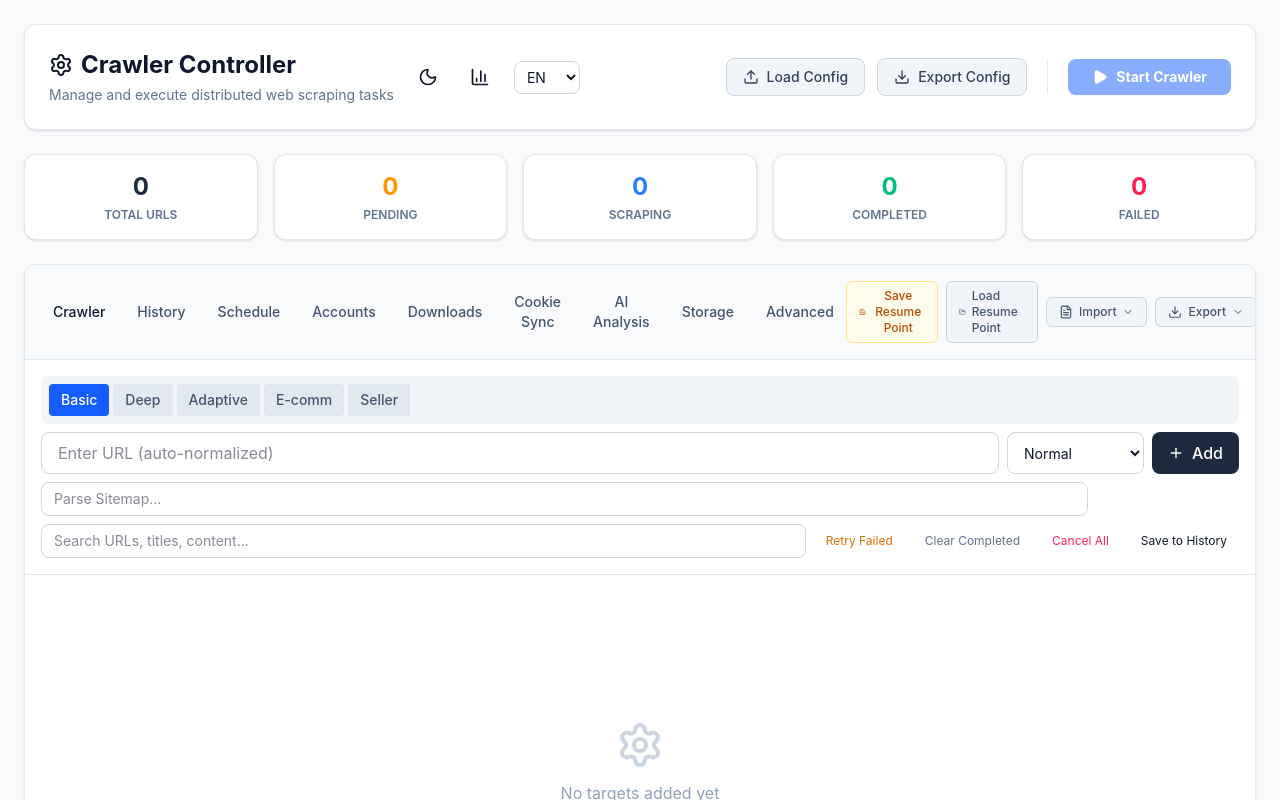
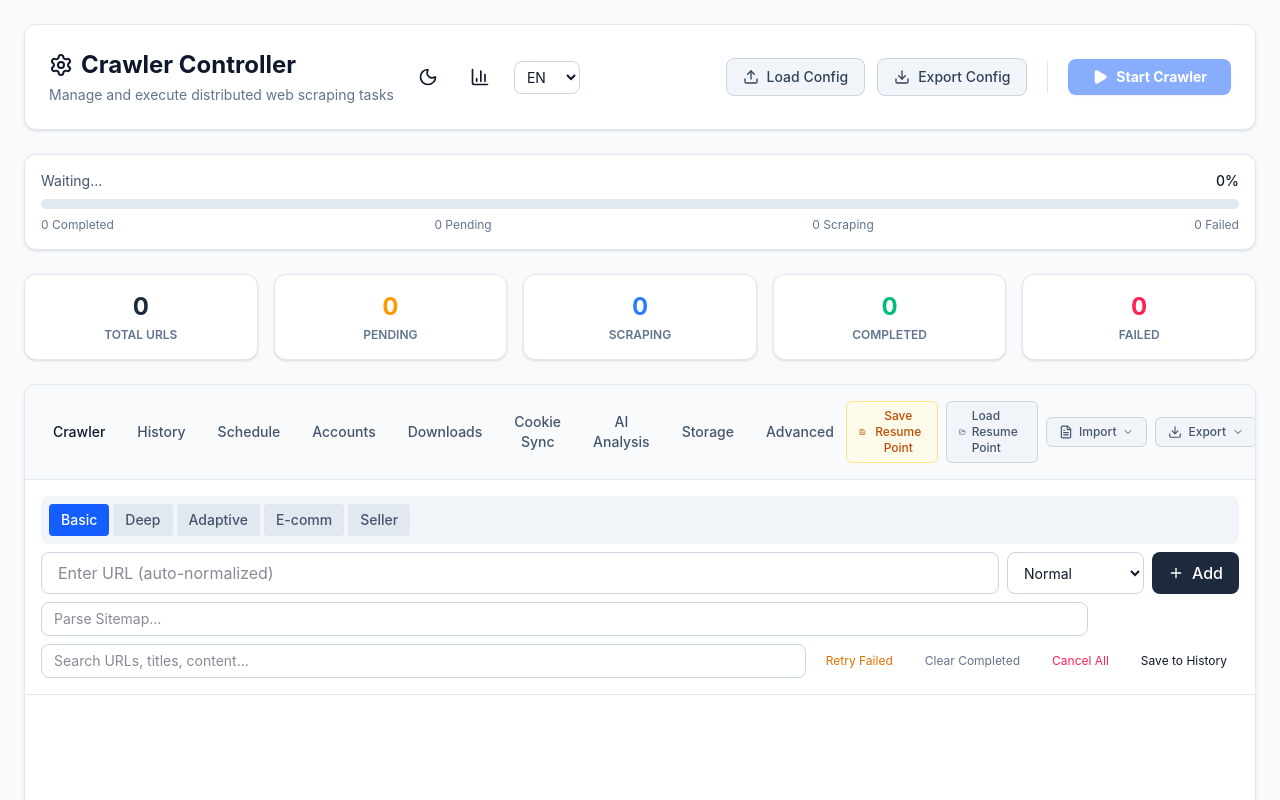
Before and after one commit to memory125/Web-Scraping-System, a React (Vite) app: page / in a window 1280 px wide. Shown: the top 800 px of the page. Built offline with nearby package versions, Linux system fonts and the light colour scheme.

Commit message:
feat: 优化进度条显示
- 进度条默认显示在页面上
- 添加实时爬取URL显示
- 爬取时进度条带动画效果
- 区分显示各状态数量颜色

```diff
--- a/src/App.tsx
+++ b/src/App.tsx
@@ -46,6 +46,7 @@ export default function App() {
   const [scheduledTasks, setScheduledTasks] = useState<ScheduledTask[]>([]);
   const [logs, setLogs] = useState<LogEntry[]>([]);
   const [crawlState, setCrawlState] = useState<CrawlState>('idle');
+  const [currentCrawlUrl, setCurrentCrawlUrl] = useState('');
   const [newUrl, setNewUrl] = useState('');
   const [activeTab, setActiveTab] = useState<'queue' | 'history' | 'schedule' | 'accounts' | 'downloads' | 'cookies' | 'ai' | 'storage' | 'advanced'>('queue');
   const [activeCrawlTab, setActiveCrawlTab] = useState<'basic' | 'deep' | 'adaptive' | 'ecommerce' | 'seller'>('basic');
@@ -1335,6 +1336,7 @@ export default function App() {
 
   const crawlSingle = useCallback(async (target: Target) => {
     addLog('info', `Starting to scrape: ${target.url}`);
+    setCurrentCrawlUrl(target.url);
 
     let useBackendCrawler = false;
 
@@ -1651,23 +1653,38 @@ export default function App() {
         </header>
 
         <div className="space-y-6">
-            {crawlState !== 'idle' && (
+            {/* Progress Bar - Always visible */}
             <div className="bg-white dark:bg-slate-800 p-4 rounded-xl border border-slate-200 dark:border-slate-700 shadow-sm">
               <div className="flex justify-between text-sm mb-2">
-                  <span className="text-slate-600 dark:text-slate-300">{t.progress} ({crawlState})</span>
+                <span className="text-slate-600 dark:text-slate-300">
+                  {crawlState === 'idle' ? (language === 'zh' ? '等待中...' : 'Waiting...') :
+                   crawlState === 'running' ? (language === 'zh' ? '爬取中...' : 'Crawling...') :
+                   crawlState === 'paused' ? (language === 'zh' ? '已暂停' : 'Paused') : crawlState}
+                </span>
                 <span className="font-medium text-indigo-600 dark:text-indigo-400">{stats.progress}%</span>
               </div>
               <div className="w-full bg-slate-200 dark:bg-slate-700 rounded-full h-2.5">
-                  <div className="bg-indigo-600 dark:bg-indigo-500 h-2.5 rounded-full transition-all duration-500" style={{ width: `${stats.progress}%` }}></div>
+                <div className={`h-2.5 rounded-full transition-all duration-500 ${crawlState === 'running' ? 'bg-indigo-600 dark:bg-indigo-500 animate-pulse' : 'bg-indigo-400 dark:bg-indigo-400'}`} style={{ width: `${stats.progress}%` }}></div>
               </div>
               <div className="flex justify-between text-xs text-slate-500 dark:text-slate-400 mt-2">
-                  <span>{stats.completed} {t.completed}</span>
-                  <span>{stats.pending} {t.pending}</span>
-                  <span>{stats.scraping} {t.scraping}</span>
-                  <span>{stats.failed} {t.failed}</span>
-                </div>
-              </div>
-            )}
+                <span className={stats.completed > 0 ? 'text-emerald-600 dark:text-emerald-400' : ''}>{stats.completed} {t.completed}</span>
+                <span className={stats.pending > 0 ? 'text-blue-600 dark:text-blue-400' : ''}>{stats.pending} {t.pending}</span>
+                <span className={stats.scraping > 0 ? 'text-amber-600 dark:text-amber-400' : ''}>{stats.scraping} {t.scraping}</span>
+                <span className={stats.failed > 0 ? 'text-red-600 dark:text-red-400' : ''}>{stats.failed} {t.failed}</span>
+              </div>
+              {/* Real-time current URL when crawling */}
+              {crawlState === 'running' && (
+                <div className="mt-3 pt-3 border-t border-slate-200 dark:border-slate-700">
+                  <div className="flex items-center gap-2">
+                    <RefreshCw className="w-3 h-3 text-amber-500 animate-spin" />
+                    <span className="text-xs text-slate-500 dark:text-slate-400 truncate">
+                      {language === 'zh' ? '当前: ' : 'Current: '}
+                      {currentCrawlUrl || (language === 'zh' ? '等待...' : 'Waiting...')}
+                    </span>
+                  </div>
+                </div>
+              )}
+            </div>
 
             {showVisualizer && (
               <div className="bg-white dark:bg-slate-800 p-4 rounded-xl border border-slate-200 dark:border-slate-700 shadow-sm">
```
Lines whose indentation alone changed are shown as unchanged.
